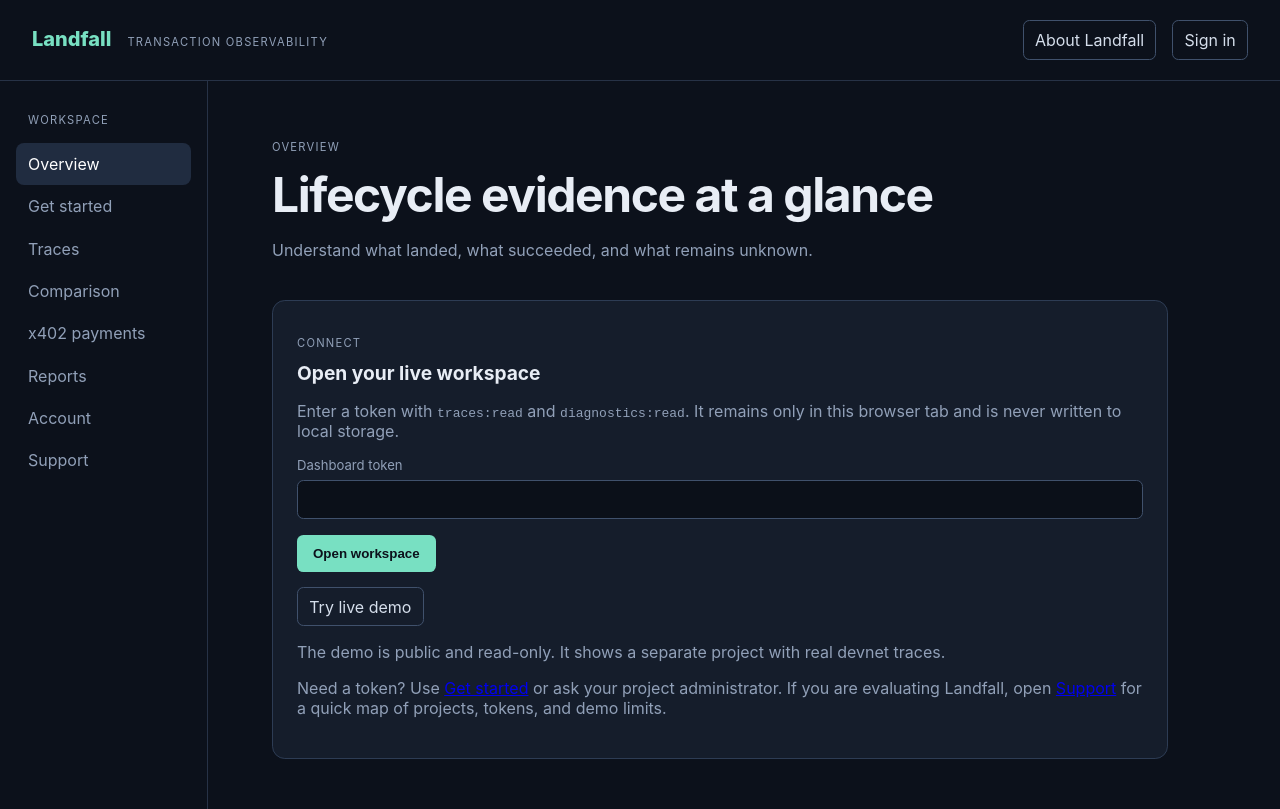
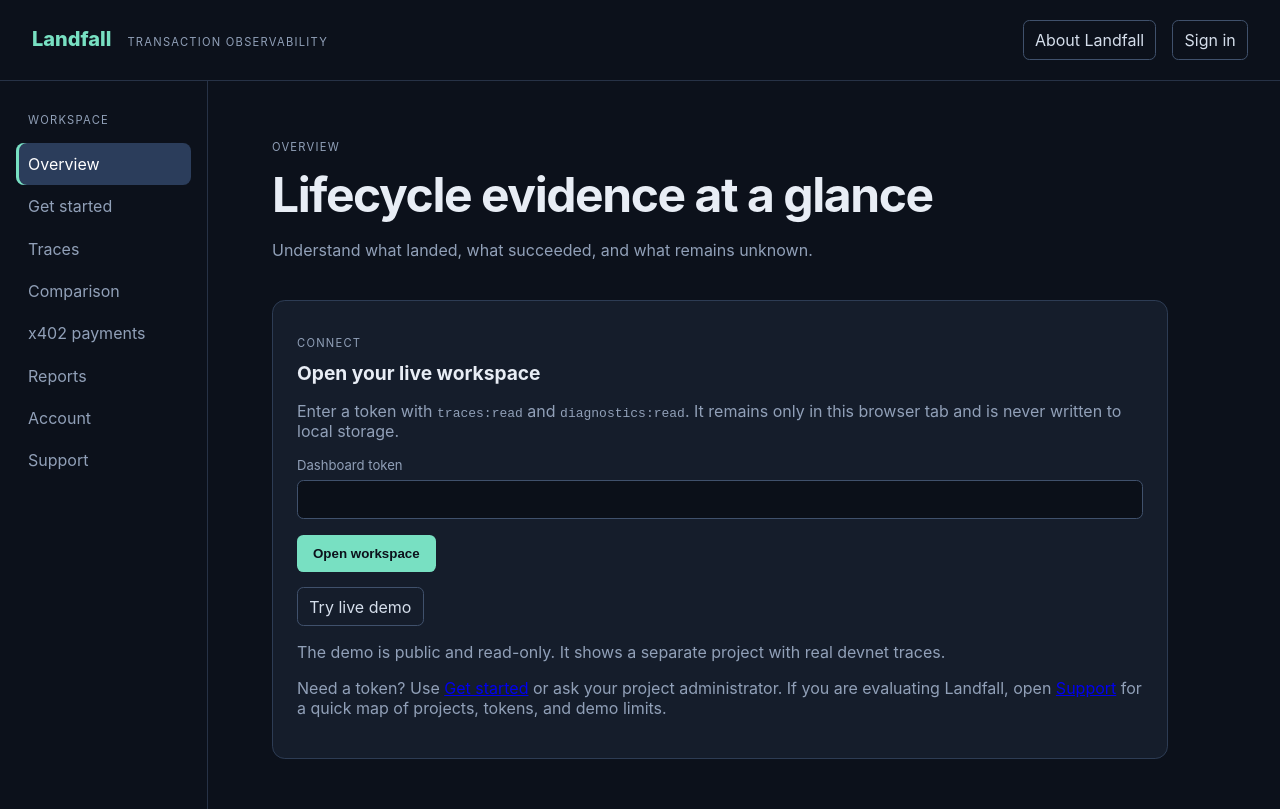
Before and after one commit to zgordan-vv/landfall, a React (Vite) app in the folder apps/dashboard/: page / in a window 1280 px wide. In both pictures the pointer is over the link "Overview". Built offline with nearby package versions, Linux system fonts and the light colour scheme.

Commit message:
fix: distinguish nav hover and active states

```diff
--- a/apps/dashboard/src/styles.css
+++ b/apps/dashboard/src/styles.css
@@ -65,11 +65,21 @@
   text-decoration: none;
 }
 .nav-link:hover,
-.nav-link:focus-visible,
+.nav-link:focus-visible {
+  color: #d7e0ef;
+  background: #151f31;
+  outline: none;
+}
 .nav-link.active {
   color: #fff;
-  background: #202c40;
+  background: #263650;
+  box-shadow: inset 3px 0 0 var(--accent);
   outline: none;
+}
+.nav-link.active:hover,
+.nav-link.active:focus-visible {
+  color: #fff;
+  background: #2b3d5b;
 }
 .content {
   max-width: 64rem;
```
